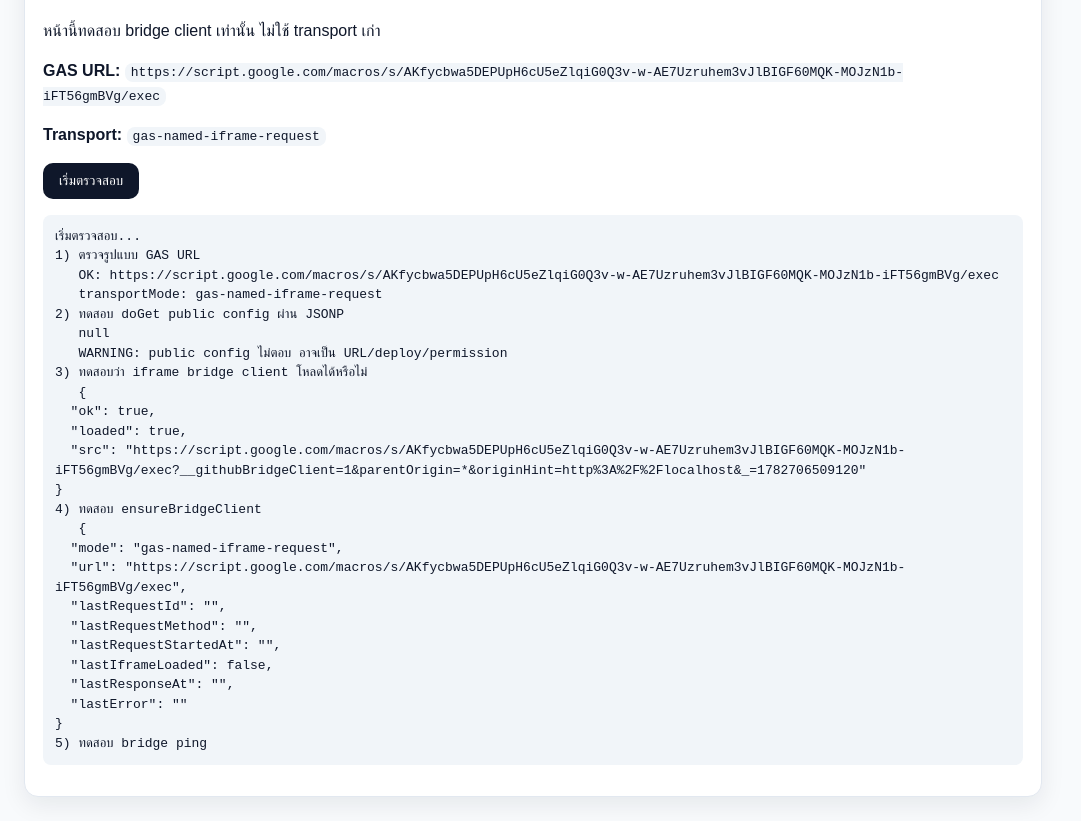
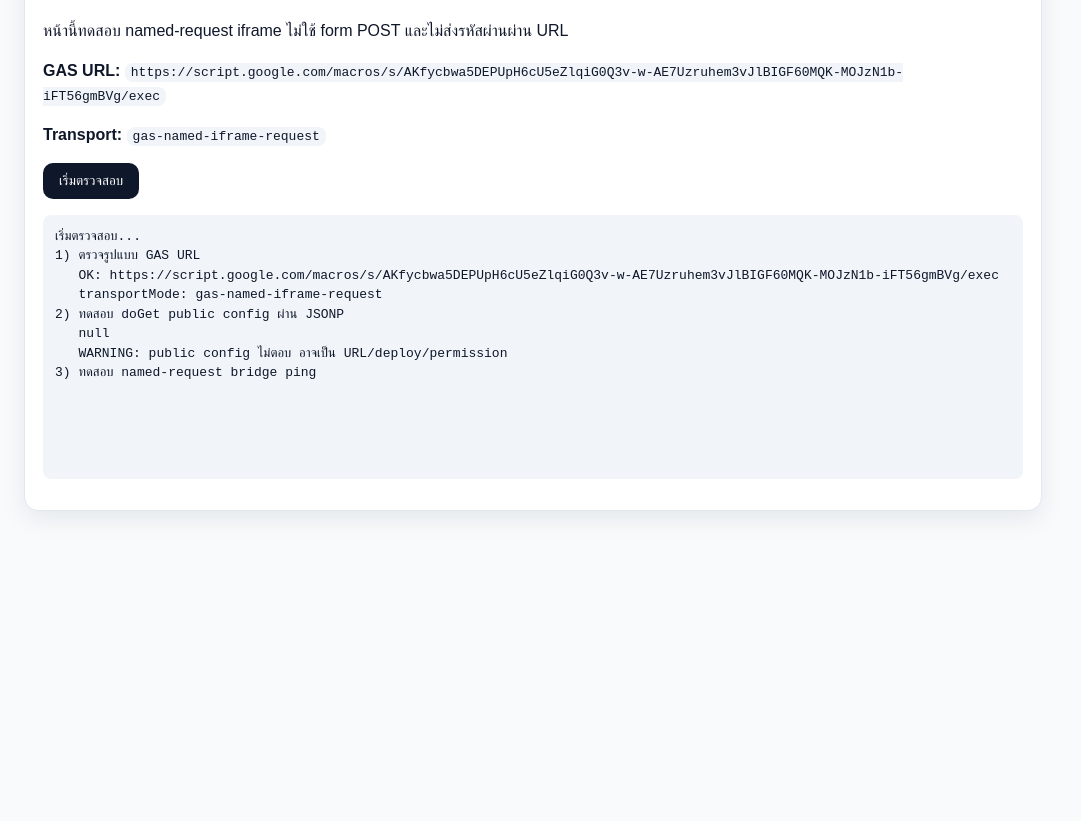
Before and after one commit to sapa27/main, a plain HTML site: page diagnostic.html in a window 1280 px wide. Both pictures are taken after a click on the button "เริ่มตรวจสอบ". Shown: the part 115-936 px from the top of the page, without its empty margins (0-1081 px from the left). After the commit the page ends 800 px from the top, so only its background shows below. Drawn offline with Linux system fonts and the light colour scheme.

Commit message:
Update diagnostic.html

```diff
--- a/diagnostic.html
+++ b/diagnostic.html
@@ -15,14 +15,14 @@
 <body>
   <div class="card">
     <h1>ตรวจสอบ GitHub Pages → GAS Bridge</h1>
-    <p>หน้านี้ทดสอบ bridge client เท่านั้น ไม่ใช้ transport เก่า</p>
+    <p>หน้านี้ทดสอบ named-request iframe ไม่ใช้ form POST และไม่ส่งรหัสผ่านผ่าน URL</p>
     <p><strong>GAS URL:</strong> <code id="gasUrl"></code></p>
     <p><strong>Transport:</strong> <code id="transportMode"></code></p>
     <p><button id="runBtn">เริ่มตรวจสอบ</button></p>
     <pre id="out">รอกดปุ่มตรวจสอบ...</pre>
   </div>
-  <script src="./app-config.js?bridge=client-only"></script>
-  <script src="./github-gas-transport.js?bridge=client-only"></script>
+  <script src="./app-config.js?bridge=named-request"></script>
+  <script src="./github-gas-transport.js?bridge=named-request"></script>
   <script>
     const $ = id => document.getElementById(id);
     const gasUrl = () => (window.APP_CONFIG && window.APP_CONFIG.gasWebAppUrl || '').trim();
@@ -36,24 +36,11 @@
         const script = document.createElement('script');
         let done = false;
         const finish = v => { if (done) return; done = true; clearTimeout(timer); try { delete window[cb]; } catch(_) { window[cb] = undefined; } try { script.remove(); } catch(_) {} resolve(v || null); };
-        const timer = setTimeout(() => finish(null), 12000);
+        const timer = setTimeout(() => finish(null), 10000);
         window[cb] = data => finish(data || null);
         script.onerror = () => finish(null);
         script.src = url + (url.indexOf('?') >= 0 ? '&' : '?') + '__githubPublicConfig=1&callback=' + encodeURIComponent(cb) + '&_=' + Date.now();
         document.head.appendChild(script);
-      });
-    }
-    function iframeLoadProbe(){
-      return new Promise((resolve) => {
-        const url = gasUrl();
-        const iframe = document.createElement('iframe');
-        let loaded = false;
-        iframe.style.cssText = 'position:absolute;width:1px;height:1px;left:-9999px;top:-9999px;border:0;opacity:0;';
-        iframe.addEventListener('load', () => { loaded = true; cleanup(); resolve({ok:true, loaded:true, src:iframe.src}); });
-        const cleanup = () => { clearTimeout(timer); setTimeout(() => { try { iframe.remove(); } catch(_) {} }, 300); };
-        const timer = setTimeout(() => { cleanup(); resolve({ok:false, loaded:false, error:'iframe load timeout'}); }, 15000);
-        iframe.src = url + (url.indexOf('?') >= 0 ? '&' : '?') + '__githubBridgeClient=1&parentOrigin=*&originHint=' + encodeURIComponent(location.origin || '') + '&_=' + Date.now();
-        document.body.appendChild(iframe);
       });
     }
     async function run(){
@@ -70,28 +57,20 @@
         write('   ' + JSON.stringify(cfg, null, 2));
         if (!cfg || !cfg.ok) write('   WARNING: public config ไม่ตอบ อาจเป็น URL/deploy/permission');
 
-        write('3) ทดสอบว่า iframe bridge client โหลดได้หรือไม่');
-        const load = await iframeLoadProbe();
-        write('   ' + JSON.stringify(load, null, 2));
-        if (!load.loaded) throw new Error('iframe bridge client ไม่โหลดจาก GAS');
-
-        write('4) ทดสอบ ensureBridgeClient');
-        await window.AppTransport.ensureBridgeClient();
-        write('   ' + JSON.stringify(window.AppTransport.bridgeClientState(), null, 2));
-
-        write('5) ทดสอบ bridge ping');
+        write('3) ทดสอบ named-request bridge ping');
         const ping = await window.AppTransport.ping();
         write('   ' + JSON.stringify(ping, null, 2));
-        if (!ping || !ping.ok) throw new Error('bridge ping ไม่สำเร็จ');
+        write('   state: ' + JSON.stringify(window.AppTransport.bridgeClientState(), null, 2));
+        if (!ping || !ping.ok) throw new Error('named-request bridge ping ไม่สำเร็จ');
 
-        write('6) ทดสอบ apiGetRouteContract ผ่าน apiRouter');
+        write('4) ทดสอบ apiGetRouteContract ผ่าน apiRouter');
         const contract = await window.AppTransport.run('apiGetRouteContract', {diagnostic:true});
         write('   ' + JSON.stringify(contract, null, 2).slice(0, 3000));
         write('\nผลลัพธ์: OK - GitHub ติดต่อ GAS ได้');
       } catch (e) {
         write('\nผลลัพธ์: ERROR');
         write(String(e && e.message || e));
-        write('\nคำแปลผล: ถ้าข้อ 2 ไม่ตอบ = URL/deploy/permission ยังผิด; ถ้าข้อ 3 โหลดแต่ข้อ 5 timeout = GAS ที่ deploy ยังไม่มี apiGithubBridgeCall หรือมี doGet ซ้ำ; ถ้าข้อ 5 ตอบแต่ login ไม่ผ่าน = ตรวจ apiLogin/ข้อมูลผู้ใช้ในชีต');
+        write('\nคำแปลผล: ถ้าข้อ 2 ไม่ตอบ = URL/deploy/permission ยังผิด; ถ้าข้อ 3 timeout = GAS ที่ deploy ยังไม่มี __githubBridgeNamedRequest/apiGithubBridgeCall หรือมี doGet ซ้ำ; ถ้าข้อ 3 ตอบแต่ login ไม่ผ่าน = ตรวจ apiLogin/ข้อมูลผู้ใช้ในชีต');
       }
     }
     document.getElementById('runBtn').addEventListener('click', run);
```
